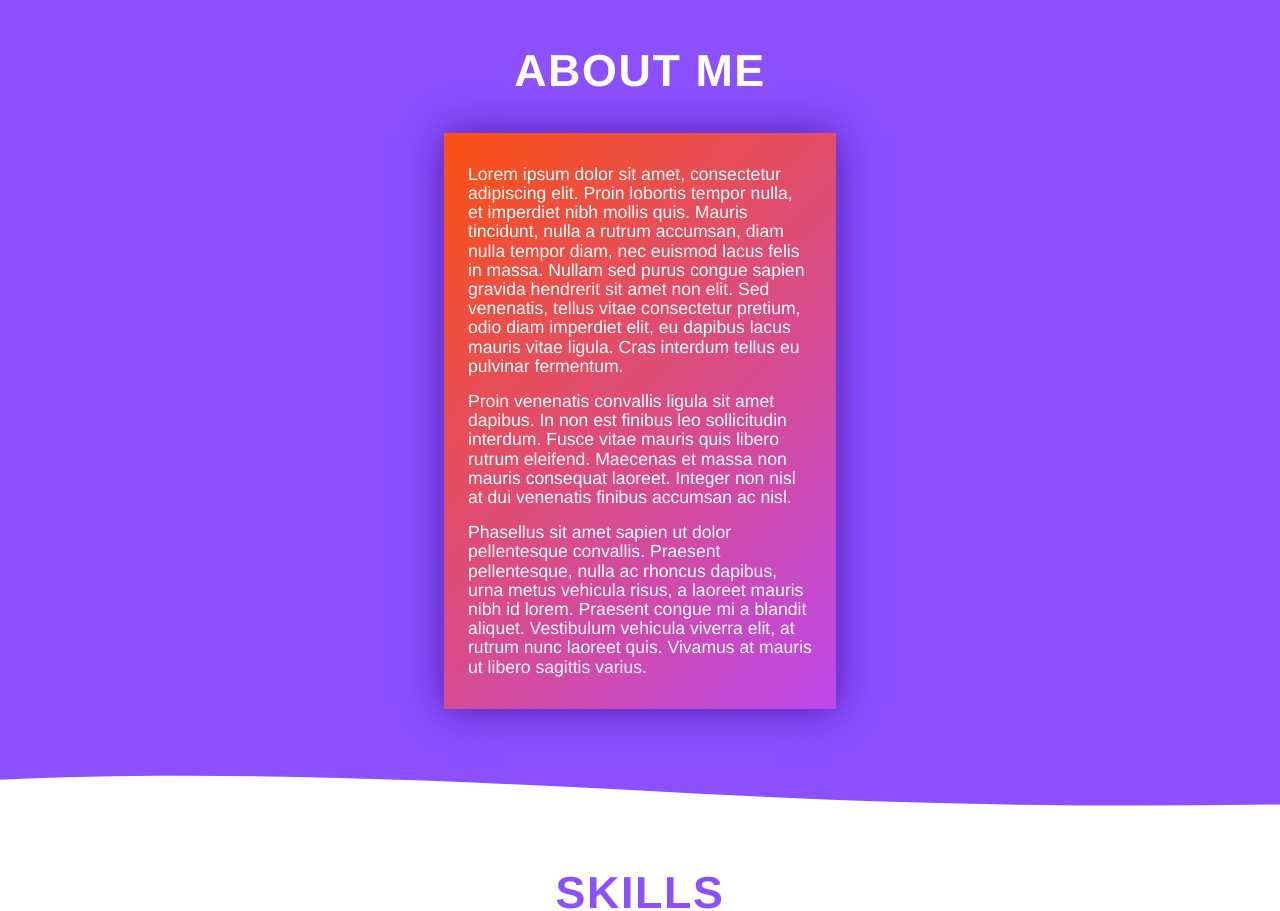
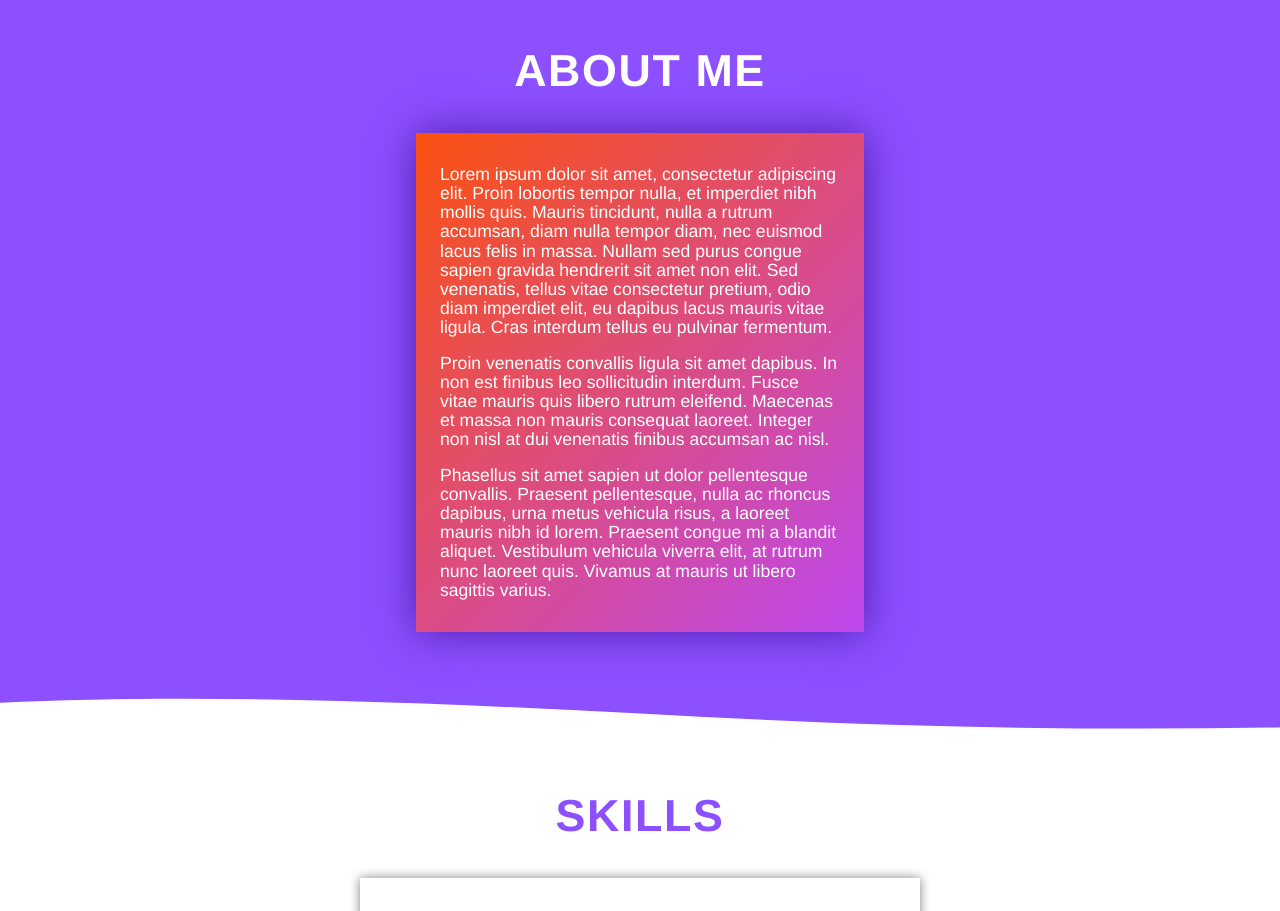
Before and after one commit to bryanmagalong/frontend-portfolio, a React (Create React App) app: page / in a window 1280 px wide. Shown: the part 860-1771 px from the top of the page. Built offline with nearby package versions, Linux system fonts and the light colour scheme; no server answers.

Commit message:
feat(AboutMeCard): update max-width

```diff
--- a/src/components/AboutMe/styled.js
+++ b/src/components/AboutMe/styled.js
@@ -19,7 +19,7 @@ export const AboutMeCard = styled(Wrapper)`
   }
 
   @media (min-width: ${(props) => props.theme.media.lg}) {
-    max-width: 35%;
+    max-width: 40%;
     font-size: 1.1rem;
   }
 `;
```
